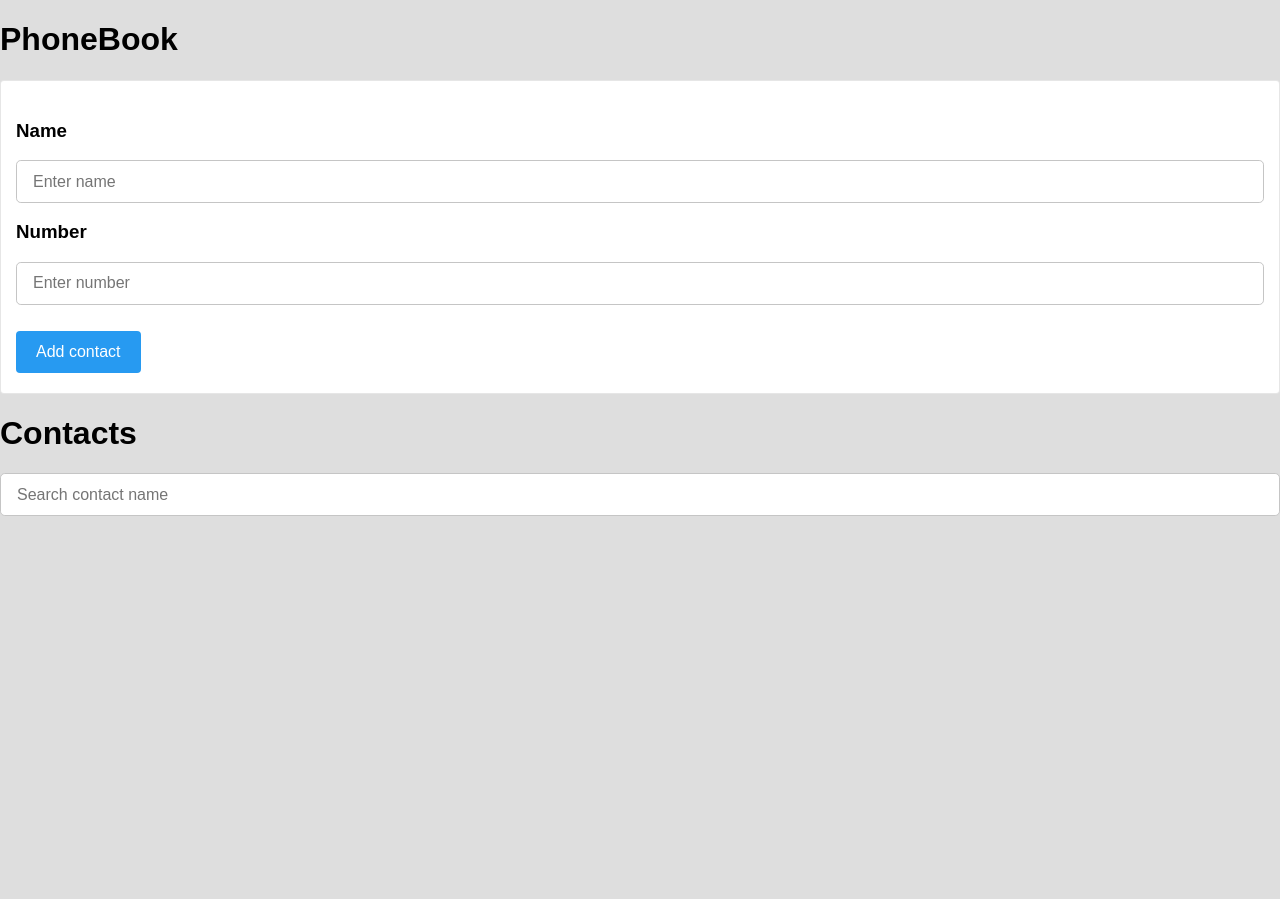
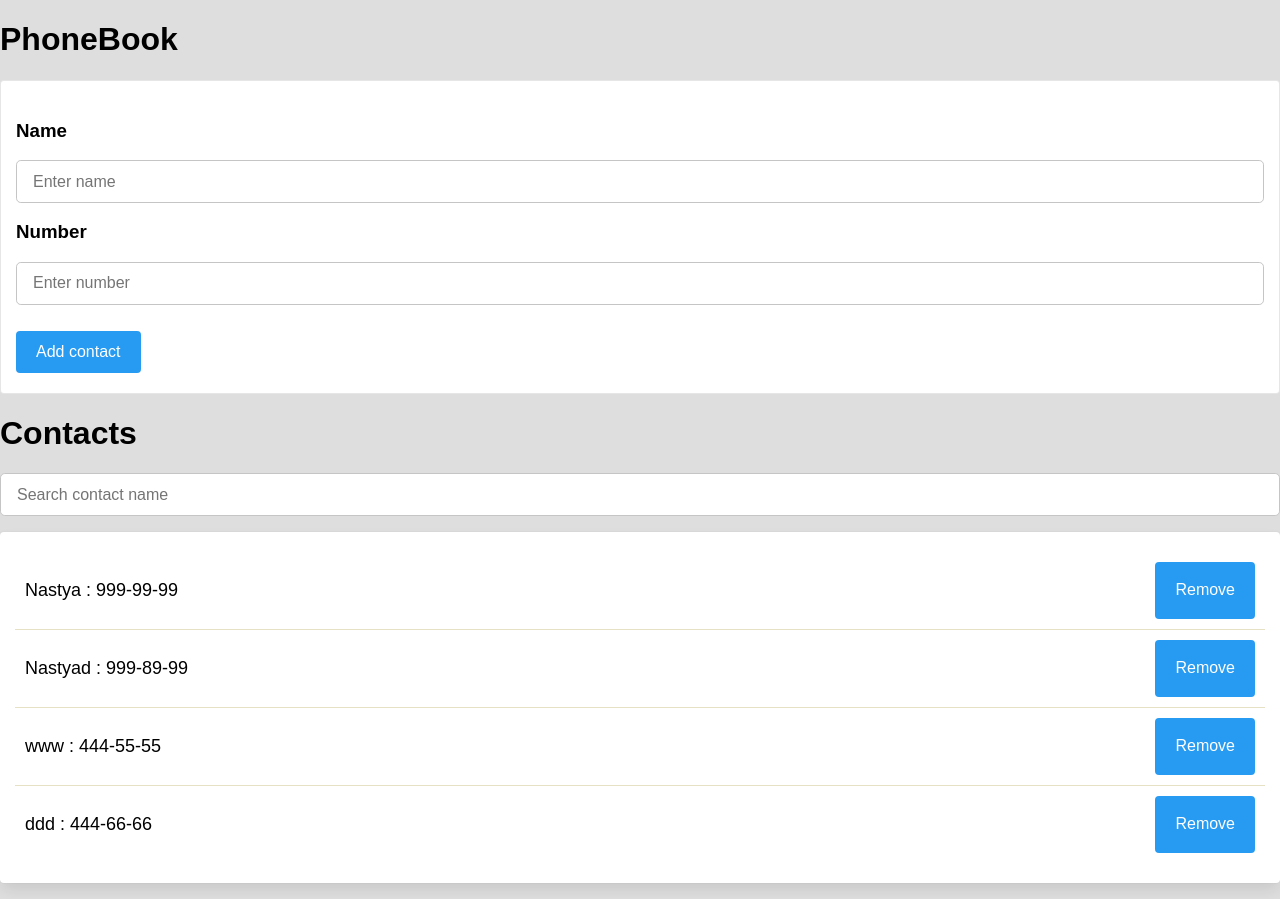
Before and after one commit to naastichaak/goiteens-react-hw-03-phonebook, a React (Vite) app: page / in a window 1280 px wide. Before the commit the page ends 800 px from the top, so only its background shows below. Built offline with nearby package versions, Linux system fonts and the light colour scheme; data requests are answered from the project's data file.

Commit message:
added json server

```diff
--- /dev/null
+++ b/db.json
@@ -0,0 +1,24 @@
+{
+  "contacts": [
+    {
+      "name": "Nastya",
+      "number": "999-99-99",
+      "id": 1
+    },
+    {
+      "name": "Nastyad",
+      "number": "999-89-99",
+      "id": 2
+    },
+    {
+      "name": "www",
+      "number": "444-55-55",
+      "id": 5
+    },
+    {
+      "name": "ddd",
+      "number": "444-66-66",
+      "id": 6
+    }
+  ]
+}
--- a/package.json
+++ b/package.json
@@ -5,6 +5,7 @@
   "type": "module",
   "scripts": {
     "dev": "vite",
+    "db": "json-server db.json --delay=350",
     "build": "vite build",
     "lint": "eslint src --ext js,jsx --report-unused-disable-directives --max-warnings 0",
     "preview": "vite preview"
@@ -13,6 +14,7 @@
     "@emotion/react": "^11.11.0",
     "@emotion/styled": "^11.11.0",
     "@mui/material": "^5.13.1",
+    "axios": "^1.5.1",
     "framer-motion": "^10.16.1",
     "nanoid": "^4.0.2",
     "react": "^18.2.0",
@@ -26,6 +28,7 @@
     "eslint-plugin-react": "^7.32.2",
     "eslint-plugin-react-hooks": "^4.6.0",
     "eslint-plugin-react-refresh": "^0.3.4",
+    "json-server": "^0.17.4",
     "vite": "^4.3.2"
   }
 }
--- a/src/components/App.jsx
+++ b/src/components/App.jsx
@@ -1,10 +1,14 @@
 import { useState, useEffect } from "react";
-
 import { nanoid } from "nanoid";
-
 import ContactList from "./ContactList/ContactList";
 import ContactEditor from "./ContactEditor/ContactEditor";
 import Filter from "./Filter/Filter";
+import {
+  addContactsService,
+  getContactsService,
+  removeContactsService,
+} from "../servises/contactsService";
+// import axios from "axios";
 
 function initContacts() {
   const contacts = localStorage.getItem("contacts");
@@ -19,33 +23,32 @@ function App() {
   const [contacts, setContacts] = useState(initContacts);
   const [filter, setFilter] = useState("");
 
+  function addContact(name, number) {
+    const existingContact = contacts.find((contact) => contact.name === name);
+    if (existingContact) {
+      alert(existingContact.name + " already exists");
+      return;
+    }
+
+    addContactsService(name, number).then((newContact) => {
+      setContacts((prevContact) => [newContact, ...prevContact]);
+    });
+  }
+
+  useEffect(() => {
+    getContactsService().then((data) => setContacts(data));
+  }, []);
+
   useEffect(() => {
     localStorage.setItem("contacts", JSON.stringify(contacts));
   }, [contacts]);
 
-  function addContact(name, number) {
-    const existingContact = contacts.find((contact) => contact.name === name);
-    if (existingContact) {
-      alert("Contact " + name + " is already exist");
-      return;
-    }
-
-    const newContact = {
-      id: nanoid(),
-      name,
-      number,
-    };
-    console.log(newContact);
-
-    setContacts((prevContact) => [newContact, ...prevContact]);
-  }
-
   function removeContact(id) {
-    setContacts((prevContact) =>
-      prevContact.filter((contact) => contact.id !== id)
-    );
-
-    console.log("yes");
+    removeContactsService(id).then(() => {
+      setContacts((prevContact) =>
+        prevContact.filter((contact) => contact.id !== id)
+      );
+    });
   }
 
   const filteredContact = contacts.filter((contact) => {
@@ -71,4 +74,5 @@ function App() {
     </div>
   );
 }
+
 export default App;
--- a/src/components/ContactList/ContactList.jsx
+++ b/src/components/ContactList/ContactList.jsx
@@ -22,7 +22,7 @@ function ContactList({ contacts, onDelete }) {
               translateX: "100%",
             }}
             transition={{
-              duration: 3,
+              duration: 1,
             }}
             className={styles.item}
             key={contact.id}
--- /dev/null
+++ b/src/servises/contactsService.js
@@ -0,0 +1,20 @@
+import axios from "axios";
+
+export function getContactsService() {
+  return axios.get("http://localhost:3000/contacts").then((res) => res.data);
+}
+
+export function addContactsService(name, number) {
+  return axios
+    .post("http://localhost:3000/contacts", {
+      name,
+      number,
+    })
+    .then((res) => res.data);
+}
+
+export function removeContactsService(id) {
+  return axios
+    .delete(`http://localhost:3000/contacts/${id}`)
+    .then((res) => res.data);
+}
```
Also changed, not shown: 1 other file (tests, documents, lock files or other folders).
